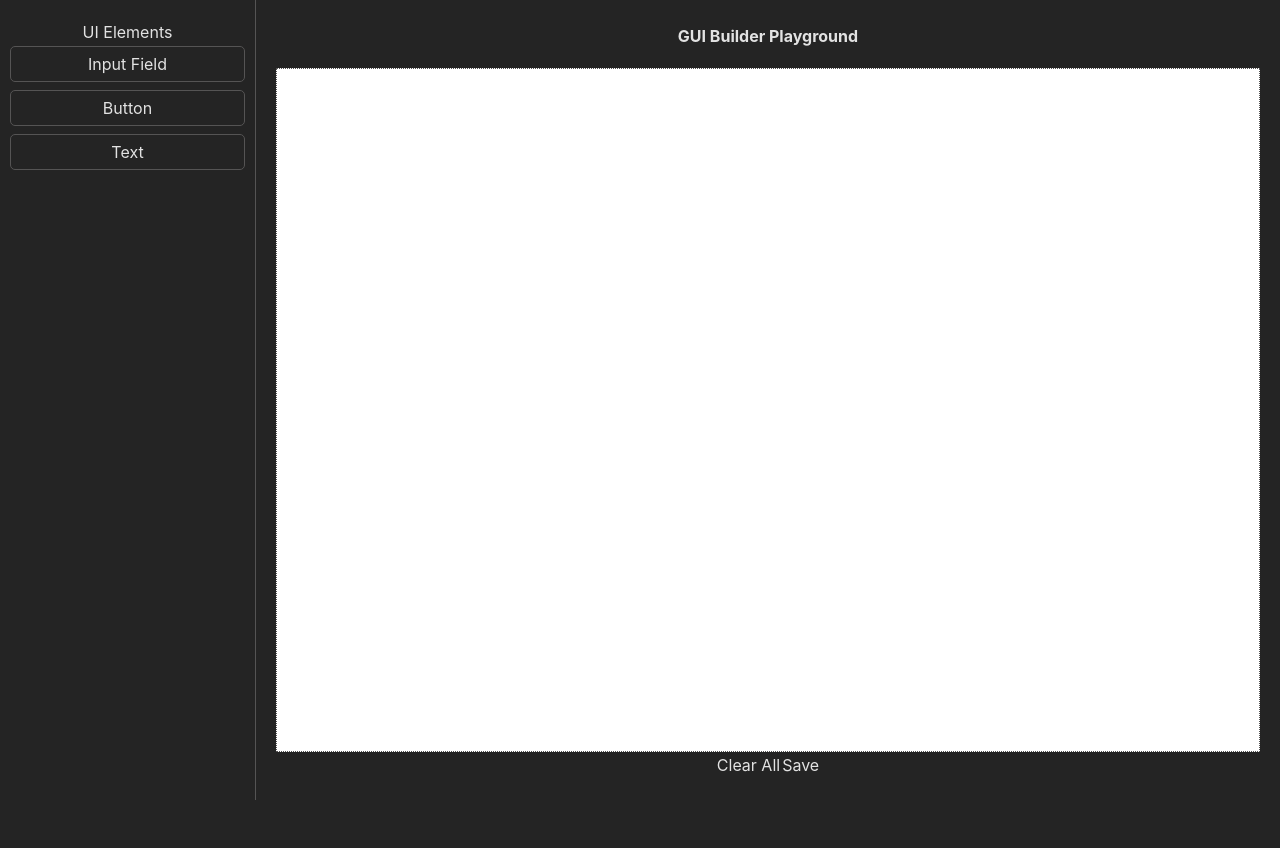
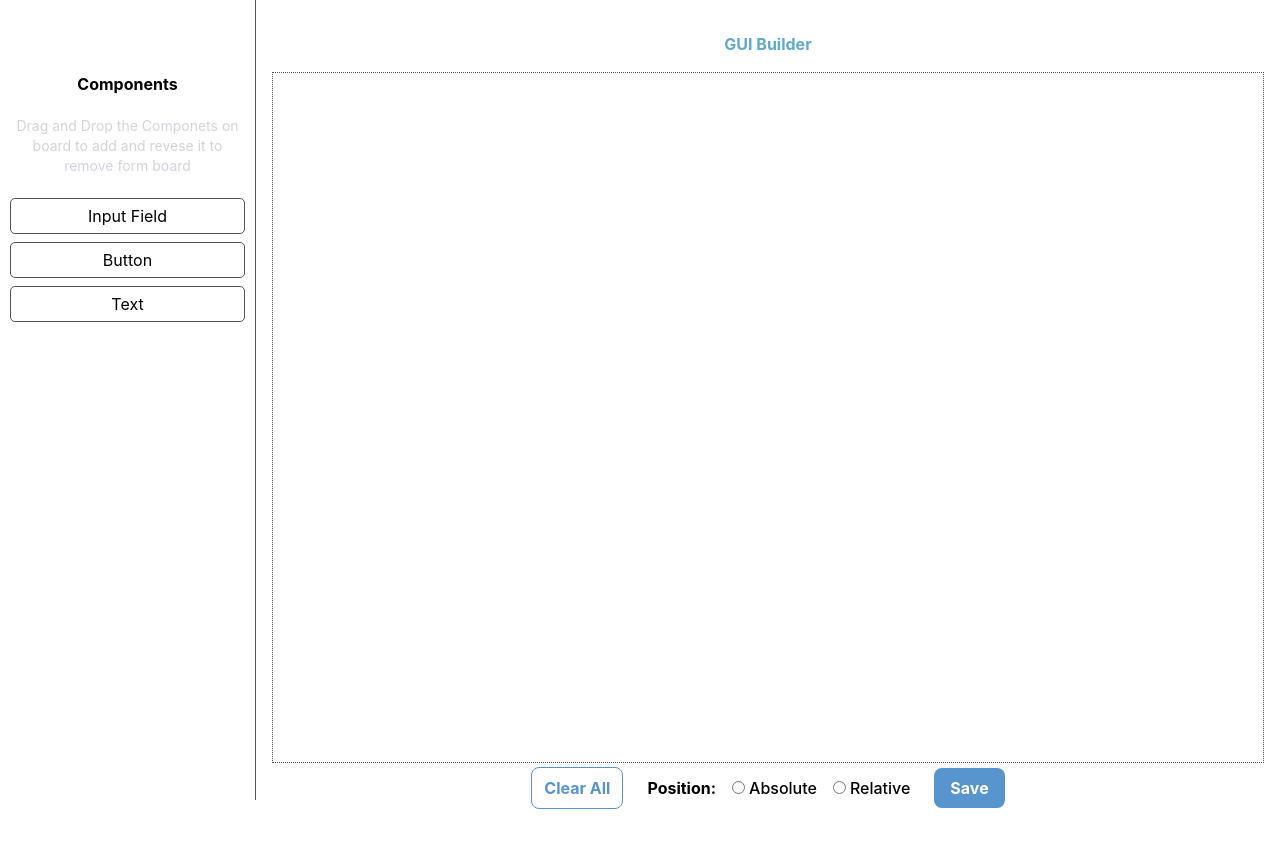
Before and after one commit to rajmohan6268/Gui-builder, a React (Vite) app: page / in a window 1280 px wide. Shown: the top 848 px of the page. After the commit the page ends 809 px from the top, so only its background shows below. Built offline with nearby package versions, Linux system fonts and the light colour scheme.

Commit message:
drag drop and save and position functionality added

```diff
--- a/src/components/left-panel.tsx
+++ b/src/components/left-panel.tsx
@@ -6,7 +6,11 @@ function LeftPanel() {
   const elementlist = [...UI_ELEMENTS];
   return (
     <>
-      <div className="heading">UI Elements</div>
+      <div className="font-bold mt-16">Components</div>
+
+      <div className="text-sm text-gray-300 py-5 px-2">
+        Drag and Drop the Componets on board to add  and revese it to remove form board
+      </div>
       <div className="list-container">
         {elementlist.map((elem) => (
           <div className="list-item" draggable={true} onDragStart={(e)=>dragStart(e,elem.type)} key={elem.type}>
--- a/src/components/playground.tsx
+++ b/src/components/playground.tsx
@@ -1,30 +1,129 @@
-import { useRef } from "react";
-import { dropEvent, preventEvent } from "../helpers/drag-events.helper";
+import { useEffect, useRef } from "react";
+import {
+  dragElement,
+  dropEvent,
+  preventEvent,
+  updateElementEvents,
+} from "../helpers/drag-events.helper";
+import { useLocalStorage } from "../hooks/use-local-storage";
+import { createElement } from "../helpers/element.helper";
 import React from "react";
+const storageKey = "@-playground";
+const absoluteStorageKey = "@-absoulte";
+
+export interface IStoredElement {
+  elementType: string;
+  left: string;
+  top: string;
+  positionType: string;
+}
 
 function Playground() {
   const playgroundRef = useRef<HTMLDivElement>(null);
+  const [absolute, setAbsolute] = useLocalStorage<boolean>(
+    absoluteStorageKey,
+    true
+  );
 
-  const handleSave = () => {};
+  const [storedElements, setStoredElements, removeStoredElements] =
+    useLocalStorage<IStoredElement[]>(storageKey, []);
 
-  const handleClear = () => {};
+  useEffect(() => {
+    if (storedElements.length) {
+      const playground = playgroundRef.current;
+      if (!playground) return;
+      const rect = playground.getBoundingClientRect();
+      for (let index = 0; index < storedElements.length; index++) {
+        const item = storedElements[index];
+        const element = createElement(item.elementType);
+        if (!element) continue;
+        element.setAttribute(dragElement, item.elementType);
+        element.style.position = item.positionType;
+        element.style.left = item.left;
+        element.style.top = item.top;
+        updateElementEvents(element, rect);
+        playground.appendChild(element);
+      }
+    }
+  }, [storedElements]);
+
+  const handleSave = () => {
+    const elements = document.querySelectorAll(".draggable");
+    const elementData: IStoredElement[] = [];
+
+    elements.forEach((element: any) => {
+      const elementDetails: IStoredElement = {
+        elementType: element.getAttribute(dragElement),
+        positionType: element.style.position,
+        left: element.style.left,
+        top: element.style.top,
+      };
+      elementData.push(elementDetails);
+    });
+
+    setStoredElements(elementData);
+  };
+
+  const handleClear = () => {
+    if (playgroundRef.current) {
+      playgroundRef.current.innerHTML = "";
+    }
+    removeStoredElements();
+  };
+
+  useEffect(()=>{
+
+  },[])
 
   return (
     <>
-      <div className="p-1 mb-4 font-bold ">GUI Builder Playground</div>
+      <div className=" font-bold text-[#5eabcb] py-4">GUI Builder</div>
       <div
         className="ui-container"
         id="playground"
         ref={playgroundRef}
-        onDrop={(e) => dropEvent(e)}
+        onDrop={(e) => dropEvent(e, absolute)}
         onDragOver={preventEvent}
       />
-      <div className="h-full">
-        <button type="button" onClick={handleClear}>
+      <div className=" flex items-center space-x-2 justify-center mt-1">
+        <button
+          style={{
+            borderColor: "#5894cd",
+          }}
+          type="button"
+          className="rounded-lg text-[#5894cd]  font-bold"
+          onClick={handleClear}
+        >
           Clear All
         </button>
+        <div className="flex font-medium  items-center space-x-4 px-4">
+        <span className="font-bold">  Position:</span>
+          <label>
+            <input
+              type="radio"
+              name="positionType"
+              value="absolute"
+              checked={absolute === true}
+              onChange={() => setAbsolute(true)}
+              className="mr-1"
 
-        <button type="button" onClick={handleSave}>
+            />
+            Absolute
+          </label>
+          <label>
+            <input
+              type="radio"
+              name="positionType"
+              value="relative"
+              checked={absolute === false}
+              onChange={() => setAbsolute(false)}
+              className="mr-1"
+
+            />
+            Relative
+          </label>
+        </div>
+        <button  className="rounded-lg !px-4 bg-[#5894cd] border-none focus:outline-[#5894cd81]   text-white font-bold" type="button" onClick={handleSave}>
           Save
         </button>
       </div>
--- /dev/null
+++ b/src/helpers/drag-events.helper.ts
@@ -0,0 +1,102 @@
+import { createElement } from "./element.helper";
+
+/* eslint-disable @typescript-eslint/no-explicit-any */
+export const PLAYGROUND_ID = "";
+
+const dragStatus = "text/plain";
+export const dragElement = "element-type";
+
+export function dragStart(
+  event: React.DragEvent<HTMLDivElement> | undefined,
+  type: string
+) {
+  if (event) {
+    event.dataTransfer.setData(dragStatus, "dragging");
+    event.dataTransfer.setData(dragElement, type);
+  }
+}
+
+/**
+ *@description preventing event used in this case to allow drop
+ */
+export function preventEvent(event: any) {
+  event.preventDefault();
+}
+
+/**
+ *@description updateElementEvents  function args1 elements args2 elementa
+ */
+export function updateElementEvents(
+  element: HTMLDivElement | HTMLButtonElement | undefined,
+  rect: DOMRect
+) {
+  if (!element) return;
+  element.addEventListener("mousedown", (e: any) => {
+    let isDragging = false;
+    let offsetX: number, offsetY: number;
+
+    // Calculate the initial offset from the mouse position
+    offsetX = e.clientX - element.getBoundingClientRect().left;
+    offsetY = e.clientY - element.getBoundingClientRect().top;
+
+    // Set the element to be draggable
+    element.style.cursor = "grab";
+
+    // Start dragging
+    isDragging = true;
+
+    document.addEventListener("mousemove", moveElement);
+    document.addEventListener("mouseup", () => {
+      isDragging = false;
+      element.style.cursor = "grab";
+      document.removeEventListener("mousemove", moveElement);
+    });
+
+    // Move  while dragging
+    function moveElement(e: MouseEvent) {
+      if (!isDragging || !element) return;
+
+      const x = e.clientX - offsetX - rect.left;
+      const y = e.clientY - offsetY - rect.top;
+
+      element.style.left = x + "px";
+      element.style.top = y + "px";
+    }
+  });
+}
+
+export function dropEvent(
+  event: React.DragEvent<HTMLDivElement>,
+  absolute: boolean
+) {
+  if (event) {
+    event.preventDefault();
+    const status = event.dataTransfer.getData(dragStatus);
+    const elementType = event.dataTransfer.getData(dragElement);
+    if (status === "dragging" && elementType) {
+      const element = createElement(elementType);
+      if (!element) return;
+      element.setAttribute(dragElement, elementType);
+      const dropTarget = event.currentTarget;
+      const rect = dropTarget.getBoundingClientRect();
+      const mouseX = event.clientX - rect.left;
+      const mouseY = event.clientY - rect.top;
+      element.className = "draggable";
+
+      if (absolute) {
+        element.style.position = "absolute";
+      } else {
+        element.style.position = "static";
+      }
+      element.style.left = mouseX + "px";
+      element.style.top = mouseY + "px";
+
+      dropTarget.appendChild(element);
+
+      //component draggable if absolute
+      if (absolute) {
+        updateElementEvents(element, rect);
+      }
+    }
+  }
+}
--- a/src/helpers/element.helper.ts
+++ b/src/helpers/element.helper.ts
@@ -29,10 +29,11 @@ export function createElement(type: string) {
     case ElementsEnum.Input:
       const input = document.createElement("input");
       input.setAttribute("type", "text");
+      input.setAttribute("placeholder", "enter text");
       return input;
     case ElementsEnum.Text:
       const div = document.createElement("div");
-      div.innerText = "Your Sample Text";
+      div.innerText = "Div With Sample Prefilled Text";
       return div;
     default:
       return;
--- /dev/null
+++ b/src/hooks/use-local-storage.ts
@@ -0,0 +1,63 @@
+import { SetStateAction, useEffect, useState } from "react";
+import { dragElement } from "../helpers/drag-events.helper";
+import { IStoredElement } from "../components/playground";
+
+export function useLocalStorage<T>(key: string, initialValue: T) {
+  const [storedValue, setStoredValue] = useState<T>(() => {
+    if (typeof window === "undefined") {
+      return initialValue;
+    }
+    try {
+      const item = window.localStorage.getItem(key);
+      return item ? JSON.parse(item) : initialValue;
+    } catch (error) {
+      console.log(error);
+      return initialValue;
+    }
+  });
+  const setValue = (value: T | ((val: T) => T)) => {
+    try {
+      const valueToStore =
+        value instanceof Function ? value(storedValue) : value;
+      // Save state
+      setStoredValue(valueToStore);
+      // Save to local storage
+      if (typeof window !== "undefined") {
+        window.localStorage.setItem(key, JSON.stringify(valueToStore));
+      }
+    } catch (error) {
+      console.log(error);
+    }
+  };
+
+  const removeValue = () => {
+    try {
+      setStoredValue(initialValue);
+      if (typeof window !== "undefined") {
+        window.localStorage.removeItem(key);
+      }
+    } catch (error) {
+      console.log(error);
+    }
+  };
+
+
+  useEffect(()=>{
+    const elements = document.querySelectorAll(".draggable");
+    const elementData: IStoredElement[] = [];
+
+    elements.forEach((element: any) => {
+      const elementDetails: IStoredElement = {
+        elementType: element.getAttribute(dragElement),
+        positionType: element.style.position,
+        left: element.style.left,
+        top: element.style.top,
+      };
+      elementData.push(elementDetails);
+    });
+
+    setStoredValue(elementData as SetStateAction<T>);
+  },[])
+
+  return [storedValue, setValue, removeValue] as const;
+}
--- a/src/index.css
+++ b/src/index.css
@@ -3,8 +3,8 @@
   line-height: 1.5;
   font-weight: 400;
   color-scheme: light dark;
-  color: rgba(255, 255, 255, 0.87);
-  background-color: #242424;
+  color: black;
+  background-color: #fff;
   font-synthesis: none;
   text-rendering: optimizeLegibility;
   -webkit-font-smoothing: antialiased;
@@ -12,39 +12,17 @@
   -webkit-text-size-adjust: 100%;
 }
 
-a {
-  font-weight: 500;
-  color: #646cff;
-  text-decoration: inherit;
+
+
+input{
+ @apply border border-black focus:outline text-black !px-3 !py-2
 }
-a:hover {
-  color: #535bf2;
+
+button {
+  @apply border border-black focus:outline  !px-3 !py-2 ;
 }
 
 body{
   max-height: 100vh;
-  overflow: hidden;
+  @apply  overflow-hidden
 }
-h1 {
-  font-size: 3.2em;
-  line-height: 1.1;
-}
-
-button {
-  border-radius: 8px;
-  border: 1px solid transparent;
-  padding: 0.6em 1.2em;
-  font-size: 1em;
-  font-weight: 500;
-  font-family: inherit;
-  background-color: #1a1a1a;
-  cursor: pointer;
-  transition: border-color 0.25s;
-}
-button:hover {
-  border-color: #646cff;
-}
-button:focus,
-button:focus-visible {
-  outline: 4px auto -webkit-focus-ring-color;
-}
--- a/src/layout/default.css
+++ b/src/layout/default.css
@@ -9,26 +9,21 @@
 }
 
 .side-panel {
-  grid-area: side; /* Place the side panel in the 'side' grid area */
-  padding: 20px 0px;
+  grid-area: side;
   border-right: 0.5px #555454 solid;
-  box-sizing: border-box;
-  text-align: center;
+
+  @apply  text-center   box-border px-[20x] py-2
 }
 
 .playground {
-  grid-area: playground; /* Place the playground area in the 'playground' grid area */
-  padding: 20px;
-  text-align: center;
-  box-sizing: border-box;
+  grid-area: playground;
+  @apply p-4 text-center box-border
 }
 
 .right-panel {
-  grid-area: right; /* Place the right panel in the 'right' grid area */
-  padding: 10px;
+  grid-area: right;
   border-left: 0.5px #555454 solid;
-  box-sizing: border-box;
-  text-align: center;
+  @apply p-[10px] text-center box-border
 }
 
 
@@ -45,7 +40,6 @@
   border: 0.5px solid #555454;
   padding: 5px;
   cursor: pointer;
-  background-color: #242424;
 }
 
 .playground .ui-container {
```
